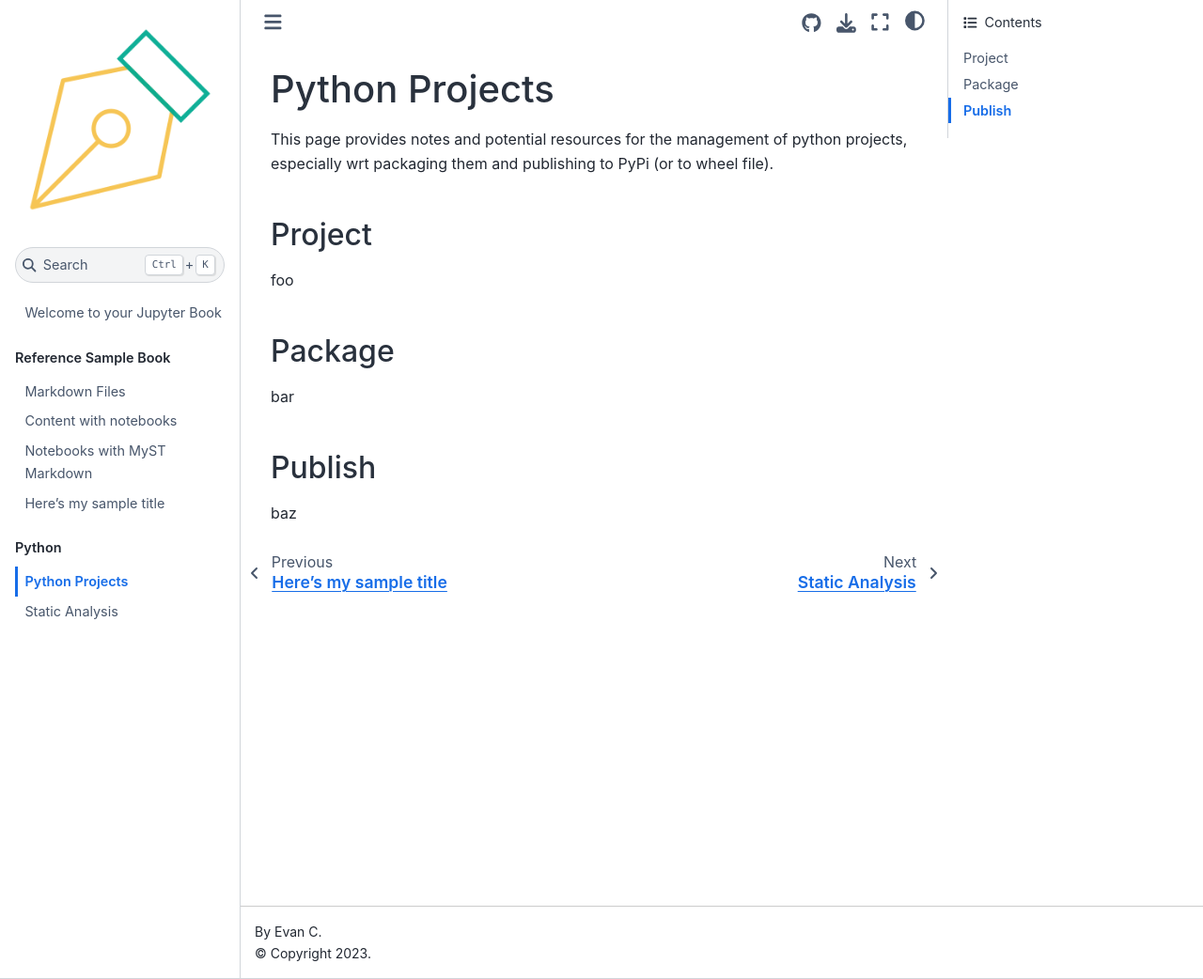
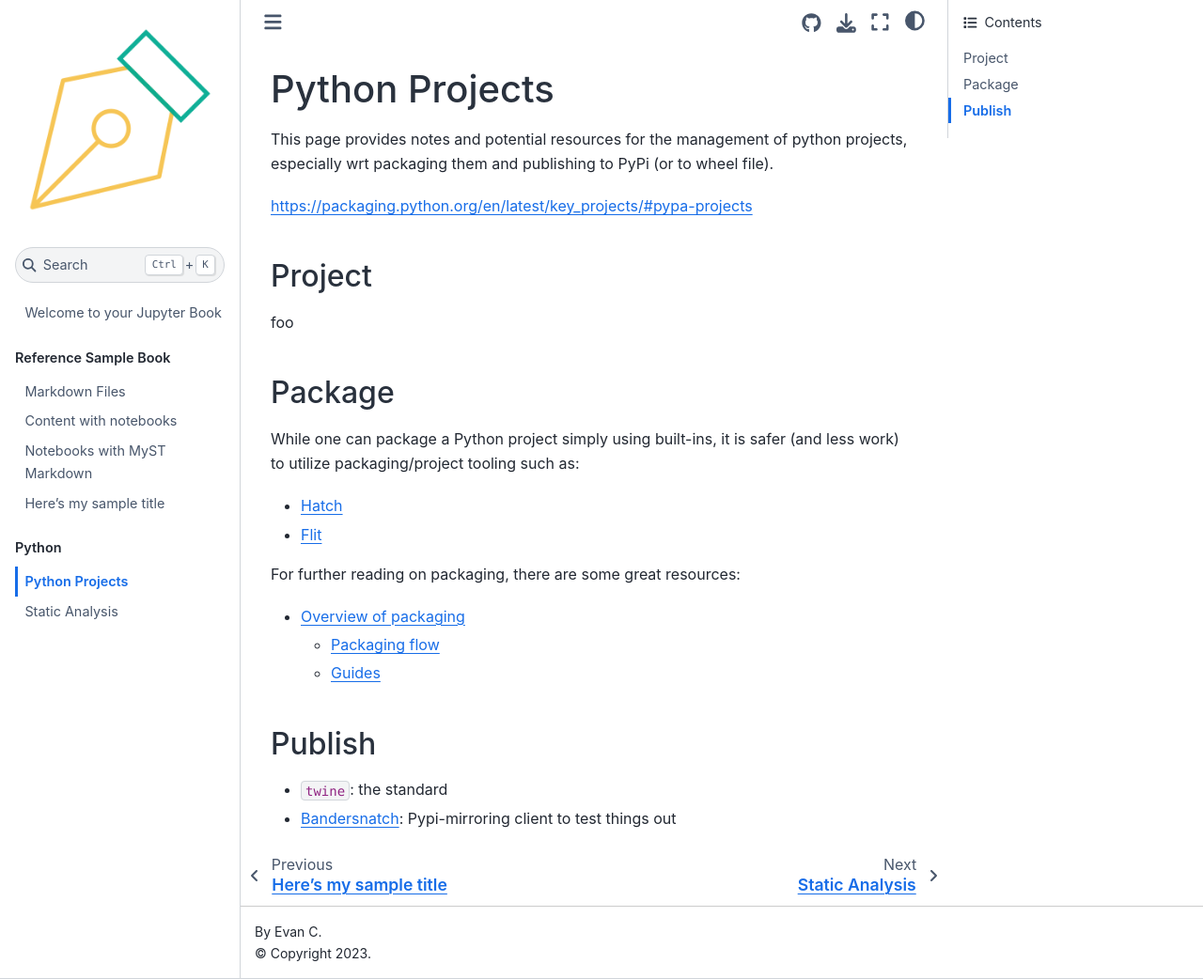
Before and after one commit to evdcush/testing-pages, a Jupyter Book: the page built from Python/project.md, in a window 1280 px wide and 1042 px high. Shown: the whole window at 94% size. Built offline with Jupyter Book 1.0.4 settings and Sphinx 7.4.7 and the Sphinx Book theme 1.1.4, drawn with Linux system fonts in a browser that asks for light colours.

Commit message:
WIP: added some py projs

```diff
--- a/Python/project.md
+++ b/Python/project.md
@@ -2,13 +2,29 @@
 This page provides notes and potential resources for the management of python
 projects, especially wrt packaging them and publishing to PyPi (or to wheel
 file).
+
+https://packaging.python.org/en/latest/key_projects/#pypa-projects
 
 
 ## Project
 foo
 
 ## Package
-bar
+While one can package a Python project simply using built-ins,
+it is safer (and less work) to utilize packaging/project tooling
+such as:
+
+- [Hatch](https://hatch.pypa.io/latest/)
+- [Flit](https://flit.pypa.io/en/latest/)
+
+For further reading on packaging, there are some great resources:
+- [Overview of packaging](https://packaging.python.org/en/latest/overview/)
+  - [Packaging flow](https://packaging.python.org/en/latest/flow/)
+  - [Guides](https://packaging.python.org/en/latest/guides/)
+
+
 
 ## Publish
-baz
+
+- `twine`: the standard
+- [Bandersnatch](https://github.com/pypa/bandersnatch): Pypi-mirroring client to test things out
```
